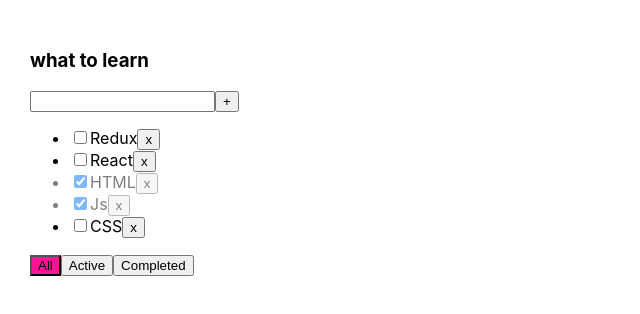
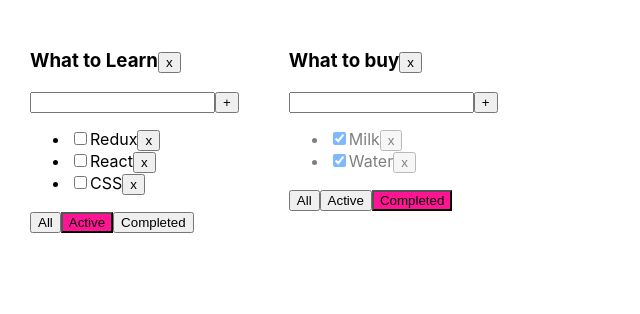
Before and after one commit to AirMous3/toDO, a React (Create React App) app: page / in a window 1280 px wide. Shown: the top 314 px of the page, without its empty margins (0-640 px from the left). Built offline with nearby package versions, Linux system fonts and the light colour scheme.

Commit message:
added state for any amount Todolists added button and function "deleteTodolist"

```diff
--- a/src/App.tsx
+++ b/src/App.tsx
@@ -3,59 +3,108 @@
 import Todolist, {FilterType, TaskType} from "./components/Todolist";
 import {v1} from "uuid";
 
+
+type TodolistsType = {
+    id: string
+    title: string
+    filter: string
+}
+
 function App() {
 
-    let [tasks, setTasks] = useState<Array<TaskType>>([
-        {id: v1(), title: "Redux", isDone: false},
-        {id: v1(), title: "React", isDone: false},
-        {id: v1(), title: "HTML", isDone: true},
-        {id: v1(), title: "Js", isDone: true},
-        {id: v1(), title: "CSS", isDone: false},
-    ])
 
-    const addTask = (title: string) => {
+    const addTask = (title: string, todolistId: string) => {
         let newTask: TaskType = {id: v1(), title, isDone: false}
-        let newTasks = [newTask, ...tasks]
-        setTasks(newTasks)
+        let tasks = tasksObj[todolistId]
+        let newTasks = [...tasks, newTask]
+        tasksObj[todolistId] = newTasks
+        setTasks({...tasksObj})
     }
 
-    const deleteTask = (id: string) => {
-        tasks = tasks.filter(i => i.id != id)
-        setTasks(tasks)
+    const deleteTask = (id: string, todolistId: string) => {
+        let tasks = tasksObj[todolistId]
+        let filteredTasks = tasks.filter(i => i.id != id)
+        tasksObj[todolistId] = filteredTasks
+        setTasks({...tasksObj})
     }
 
-    const changeStatus = (id: string, isDone: boolean) => {
-        let task = tasks.find( t => t.id === id)
+    const changeStatus = (taskId: string, isDone: boolean, todolistId: string) => {
+        let tasks = tasksObj[todolistId]
+        let task = tasks.find(t => t.id === taskId)
         if (task) {
             task.isDone = isDone
-            setTasks([...tasks])
+            setTasks({...tasksObj})
         }
     }
 
+    const changeFilter = (value: FilterType, todolistId: string) => {
+        let todolist = todolists.find(tl => tl.id === todolistId)
+        if (todolist) {
+            todolist.filter = value
+            setTodolists([...todolists])
+        }
+    }
 
-    let [filter, setFilter] = useState<FilterType>("all")
+    const deleteTodolist = (todolistId: string) => {
+        let filteredTodolists = todolists.filter(tl => tl.id !== todolistId)
+        setTodolists(filteredTodolists)
+        delete tasksObj[todolistId]
+        setTasks({...tasksObj})
+    }
 
+    let todolistId1 = v1()
+    let todolistId2 = v1()
 
-    let tasksForTodolist = tasks
+    let [todolists, setTodolists] = useState<Array<TodolistsType>>([
+        {id: todolistId1, title: "What to Learn", filter: "active"},
+        {id: todolistId2, title: "What to buy", filter: "completed"},
+    ])
 
-    if (filter === "active") {
-        tasksForTodolist = tasks.filter(i => !i.isDone)
+    let [tasksObj, setTasks] = useState({
+        [todolistId1]: [
+            {id: v1(), title: "Redux", isDone: false},
+            {id: v1(), title: "React", isDone: false},
+            {id: v1(), title: "HTML", isDone: true},
+            {id: v1(), title: "Js", isDone: true},
+            {id: v1(), title: "CSS", isDone: false},
+        ],
+        [todolistId2]: [
+            {id: v1(), title: "Book", isDone: false},
+            {id: v1(), title: "Beer", isDone: false},
+            {id: v1(), title: "Milk", isDone: true},
+            {id: v1(), title: "Water", isDone: true},
+            {id: v1(), title: "Wine", isDone: false},
+        ]
+    })
 
-    }
-    if (filter === "completed") {
-        tasksForTodolist = tasks.filter(i => i.isDone)
-
-    }
-    const changeFilter = (value: FilterType) => {
-        setFilter(value)
-    }
 
     return (
         <div className="App">
-            <Todolist title={"what to learn"} tasks={tasksForTodolist} deleteTask={deleteTask}
-                      changeFilter={changeFilter} addTask={addTask} changeTaskStatus={changeStatus}
-                      filter={filter}
-            />
+            {
+                todolists.map((tl) => {
+
+                    let tasksForTodolist = tasksObj[tl.id]
+
+                    if (tl.filter === "active") {
+                        tasksForTodolist = tasksForTodolist.filter(i => !i.isDone)
+
+                    }
+                    if (tl.filter === "completed") {
+                        tasksForTodolist = tasksForTodolist.filter(i => i.isDone)
+
+                    }
+                    return <Todolist key={tl.id} todolistId={tl.id} title={tl.title} tasks={tasksForTodolist}
+                                     deleteTask={deleteTask}
+                                     changeFilter={changeFilter} addTask={addTask} changeTaskStatus={changeStatus}
+                                     filter={tl.filter} deleteTodolist={deleteTodolist}
+                    />
+                })
+            }
+
+            {/*<Todolist title={"what to learn"} tasksObj={tasksForTodolist} deleteTask={deleteTask}*/}
+            {/*          changeFilter={changeFilter} addTask={addTask} changeTaskStatus={changeStatus}*/}
+            {/*          filter={filter}*/}
+            {/*/>*/}
         </div>
     );
 }
--- a/src/components/Todolist.tsx
+++ b/src/components/Todolist.tsx
@@ -7,12 +7,14 @@
 }
 
 type TodolistPropsType = {
+    deleteTodolist: (todolistId: string) => void
+    todolistId: string
     title: string
     tasks: Array<TaskType>
-    deleteTask: (id: string) => void
-    changeFilter: (value: FilterType) => void
-    addTask: (title: string) => void
-    changeTaskStatus: (id: string , isDone: boolean) => void
+    deleteTask: (id: string, todolistId: string) => void
+    changeFilter: (value: FilterType, todolistId: string) => void
+    addTask: (title: string, todolistId: string) => void
+    changeTaskStatus: (id: string, isDone: boolean, todolistId: string) => void
     filter: string
 }
 export type FilterType = "all" | "completed" | "active"
@@ -20,8 +22,8 @@
 function Todolist(props: TodolistPropsType) {
 
     const addTask = () => {
-        if(title.trim() !== ""){
-            props.addTask(title)
+        if (title.trim() !== "") {
+            props.addTask(title, props.todolistId)
             setTitle("")
         } else {
             setError("Wrong title!")
@@ -38,39 +40,49 @@
             addTask()
         }
     }
-    const onAllFilter = () => props.changeFilter("all")
-    const onActiveFilter = () => props.changeFilter("active")
-    const onCompletedFilter = () => props.changeFilter("completed")
+    const removeTodolist = () => {
+        props.deleteTodolist(props.todolistId)
+    }
+    const onAllFilter = () => props.changeFilter("all", props.todolistId)
+    const onActiveFilter = () => props.changeFilter("active", props.todolistId)
+    const onCompletedFilter = () => props.changeFilter("completed", props.todolistId)
 
     let [title, setTitle] = useState("")
     let [error, setError] = useState<string | null>(null)
 
 
     return (
-        <div><h3>{props.title}</h3>
+        <div>
+            <h3>{props.title}
+                <button onClick={removeTodolist}>x</button>
+            </h3>
             <div>
-                <input value={title} onChange={onChangeHandler} onKeyPress={onKeyPressHandler} className={error ? "error" : ""}/>
+                <input value={title} onChange={onChangeHandler} onKeyPress={onKeyPressHandler}
+                       className={error ? "error" : ""}/>
                 <button onClick={addTask}>+</button>
                 {error && <div className={"error-message"}>{error}</div>}
             </div>
             <ul>
                 {props.tasks.map((t) => {
-                    const onDeleteHandler = () => props.deleteTask(t.id)
+                    const onDeleteHandler = () => props.deleteTask(t.id, props.todolistId)
                     const onIsDoneHandler = (e: ChangeEvent<HTMLInputElement>) => {
-                        props.changeTaskStatus(t.id, e.currentTarget.checked)
+                        props.changeTaskStatus(t.id, e.currentTarget.checked, props.todolistId)
                     }
                     return <li key={t.id} className={t.isDone === true ? "isDone" : ""}>
                         <input type="checkbox" checked={t.isDone} onChange={onIsDoneHandler}/>
-                        <span>{t.title }</span>
-                        <button  onClick={onDeleteHandler}>x</button>
+                        <span>{t.title}</span>
+                        <button onClick={onDeleteHandler}>x</button>
                     </li>
                 })}
 
             </ul>
-            <div >
+            <div>
                 <button className={props.filter === "all" ? "active-filter" : ""} onClick={onAllFilter}>All</button>
-                <button className={props.filter === "active" ? "active-filter" : ""} onClick={onActiveFilter}>Active</button>
-                <button className={props.filter === "completed" ? "active-filter" : ""} onClick={onCompletedFilter}>Completed</button>
+                <button className={props.filter === "active" ? "active-filter" : ""} onClick={onActiveFilter}>Active
+                </button>
+                <button className={props.filter === "completed" ? "active-filter" : ""}
+                        onClick={onCompletedFilter}>Completed
+                </button>
             </div>
         </div>
 
```
